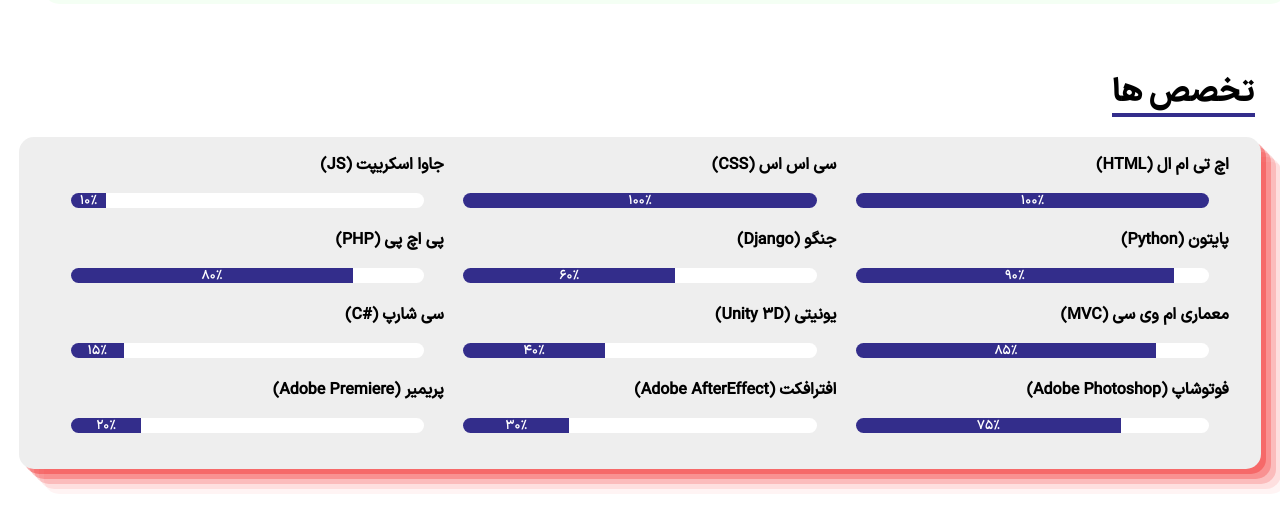
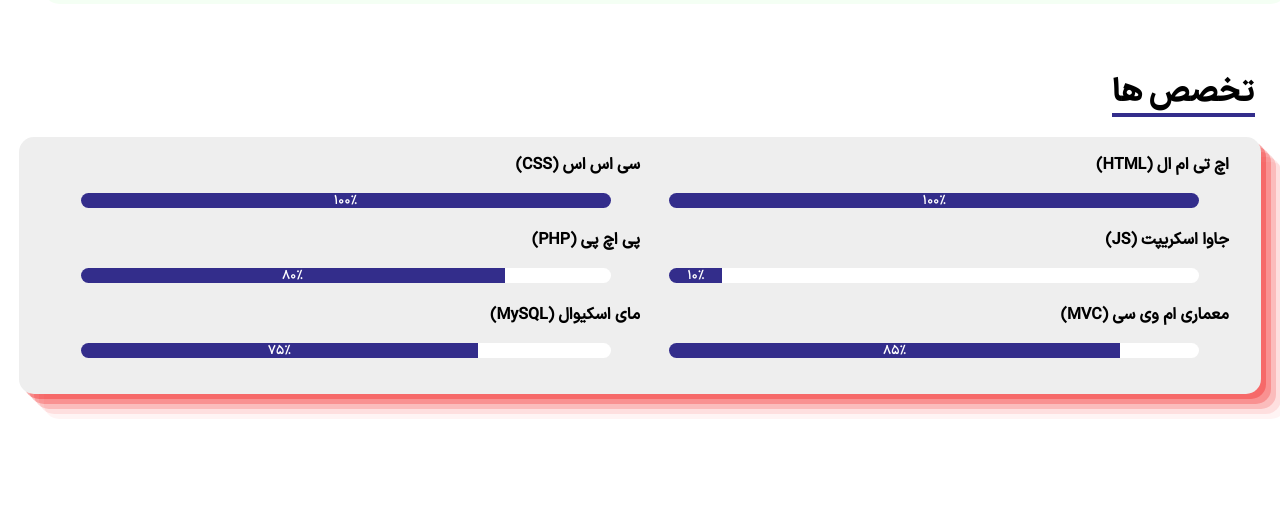
Before and after one commit to abolfazlkermani/abolfazlkermani.github.io, a plain HTML site: page index.html in a window 1280 px wide. Shown: the part 851-1378 px from the top of the page. After the commit the page ends 1335 px from the top, so only its background shows below. Drawn offline with Linux system fonts and the light colour scheme.

Commit message:
editing to be better

```diff
--- a/css/style.css
+++ b/css/style.css
@@ -113,7 +113,7 @@ nav {
     }
     .special {
         grid-template-columns: repeat(1, 1fr) !important;
-        grid-template-rows: repeat(12, 1fr) !important;
+        grid-template-rows: repeat(6, 1fr) !important;
     }
     .description-holder {
         background-color: white;
@@ -163,7 +163,7 @@ nav {
     }
     .special {
         grid-template-columns: repeat(2, 1fr) !important;
-        grid-template-rows: repeat(6, 1fr) !important;
+        grid-template-rows: repeat(3, 1fr) !important;
     }
     .hero {
         box-shadow: rgba(46, 67, 255, 0.4) 2.5px 2.5px, rgba(46, 67, 255, 0.3) 5px 5px, rgba(46, 67, 255, 0.2) 10px 10px, rgba(46, 67, 255, 0.1) 15px 15px, rgba(46, 67, 255, 0.05) 20px 20px;
@@ -204,7 +204,7 @@ nav {
     }
     .special {
         grid-template-columns: repeat(3, 1fr);
-        grid-template-rows: repeat(4, 1fr);
+        grid-template-rows: repeat(2, 1fr);
     }
     .hero {
         box-shadow: rgba(46, 67, 255, 0.4) 5px 5px, rgba(46, 67, 255, 0.3) 10px 10px, rgba(46, 67, 255, 0.2) 15px 15px, rgba(46, 67, 255, 0.1) 20px 20px, rgba(46, 67, 255, 0.05) 25px 25px;
@@ -236,10 +236,6 @@ nav {
     * {
         font-size: 15px;
     }
-    .special {
-        grid-template-columns: repeat(3, 1fr) !important;
-        grid-template-rows: repeat(4, 1fr) !important;
-    }
     .description-holder {
         background-color: white;
     }
@@ -257,10 +253,6 @@ nav {
     }
     * {
         font-size: 16px;
-    }
-    .special {
-        grid-template-columns: repeat(3, 1fr) !important;
-        grid-template-rows: repeat(4, 1fr) !important;
     }
     .name {
         font-size: 28px !important;
@@ -460,29 +452,11 @@ h1::before {
     width: 10%;
 }
 .a-bar-4 {
-    width: 90%;
+    width: 80%;
 }
 .a-bar-5 {
-    width: 60%;
+    width: 85%;
 }
 .a-bar-6 {
-    width: 80%;
-}
-.a-bar-7 {
-    width: 85%;
-}
-.a-bar-8 {
-    width: 40%;
-}
-.a-bar-9 {
-    width: 15%;
-}
-.a-bar-10 {
     width: 75%;
 }
-.a-bar-11 {
-    width: 30%;
-}
-.a-bar-12 {
-    width: 20%;
-}
--- a/index.html
+++ b/index.html
@@ -33,10 +33,10 @@
                         سلام من <span class="span fs28px">ابوالفضل کرمانی</span> هستم.
                     </h2>
                     <h4>
-                        توسعه دهنده وبسایت
+                        توسعه دهنده فول استک وبسایت
                     </h4>
                     <h4>
-                        توسعه دهنده برنامه های کاربردی
+                        Full-Stack Web Developer
                     </h4>
                     <button class="resume">
                         <p class="on-before-text">
@@ -104,91 +104,31 @@
                     </div>
                 </div>
                 <div class="spec spec-4">
-                    <h4>پایتون (Python)</h4>
+                    <h4>پی اچ پی (PHP)</h4>
                     <div class="bar">
                         <div class="a-bar-4 a-bar">
-                            <p>
-                                90%
-                            </p>
-                        </div>
-                    </div>
-                </div>
-                <div class="spec spec-5">
-                    <h4>جنگو (Django)</h4>
-                    <div class="bar">
-                        <div class="a-bar-5 a-bar">
-                            <p>
-                                60%
-                            </p>
-                        </div>
-                    </div>
-                </div>
-                <div class="spec spec-6">
-                    <h4>پی اچ پی (PHP)</h4>
-                    <div class="bar">
-                        <div class="a-bar-6 a-bar">
                             <p>
                                 80%
                             </p>
                         </div>
                     </div>
                 </div>
-                <div class="spec spec-6">
+                <div class="spec spec-5">
                     <h4>معماری ام وی سی (MVC)</h4>
                     <div class="bar">
-                        <div class="a-bar-7 a-bar">
+                        <div class="a-bar-5 a-bar">
                             <p>
                                 85%
                             </p>
                         </div>
                     </div>
                 </div>
-                <div class="spec spec-8">
-                    <h4>یونیتی (Unity 3D)</h4>
+                <div class="spec spec-6">
+                    <h4>مای اسکیوال (MySQL)</h4>
                     <div class="bar">
-                        <div class="a-bar-8 a-bar">
-                            <p>
-                                40%
-                            </p>
-                        </div>
-                    </div>
-                </div>
-                <div class="spec spec-9">
-                    <h4>سی شارپ (#C)</h4>
-                    <div class="bar">
-                        <div class="a-bar-9 a-bar">
-                            <p>
-                                15%
-                            </p>
-                        </div>
-                    </div>
-                </div>
-                <div class="spec spec-10">
-                    <h4>فوتوشاپ (Adobe Photoshop)</h4>
-                    <div class="bar">
-                        <div class="a-bar-10 a-bar">
+                        <div class="a-bar-6 a-bar">
                             <p>
                                 75%
-                            </p>
-                        </div>
-                    </div>
-                </div>
-                <div class="spec spec-11">
-                    <h4>افترافکت (Adobe AfterEffect)</h4>
-                    <div class="bar">
-                        <div class="a-bar-11 a-bar">
-                            <p>
-                                30%
-                            </p>
-                        </div>
-                    </div>
-                </div>
-                <div class="spec spec-12">
-                    <h4>پریمیر (Adobe Premiere)</h4>
-                    <div class="bar">
-                        <div class="a-bar-12 a-bar">
-                            <p>
-                                20%
                             </p>
                         </div>
                     </div>
```
